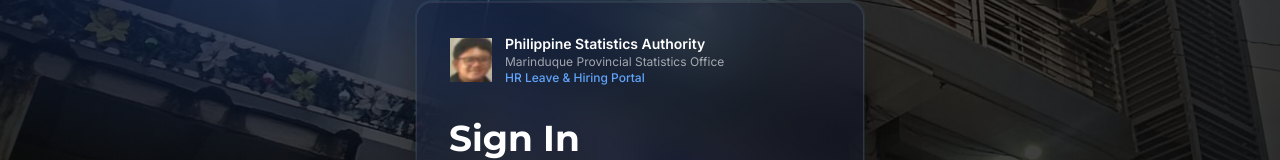
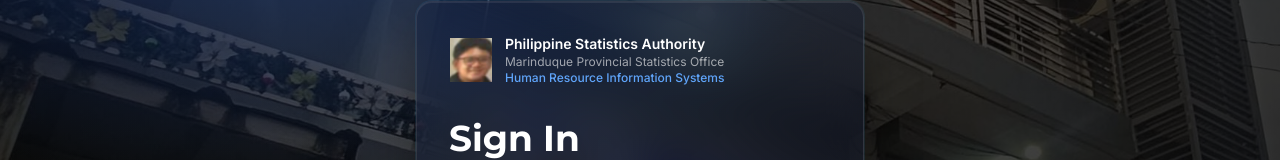
Before and after one commit to JosueJamesAllen/psa-hr, a React (Vite) app: page / in a window 1280 px wide. Shown: the part 253-413 px from the top of the page. Built offline with nearby package versions, Linux system fonts and the light colour scheme.

Commit message:
Update LoginPage.jsx

```diff
--- a/src/pages/LoginPage.jsx
+++ b/src/pages/LoginPage.jsx
@@ -57,7 +57,7 @@
               Marinduque Provincial Statistics Office
             </p>
             <p className="text-xs font-medium text-[#60a5fa]">
-              HR Leave &amp; Hiring Portal
+              Human Resource Information Systems
             </p>
           </div>
         </div>
```
